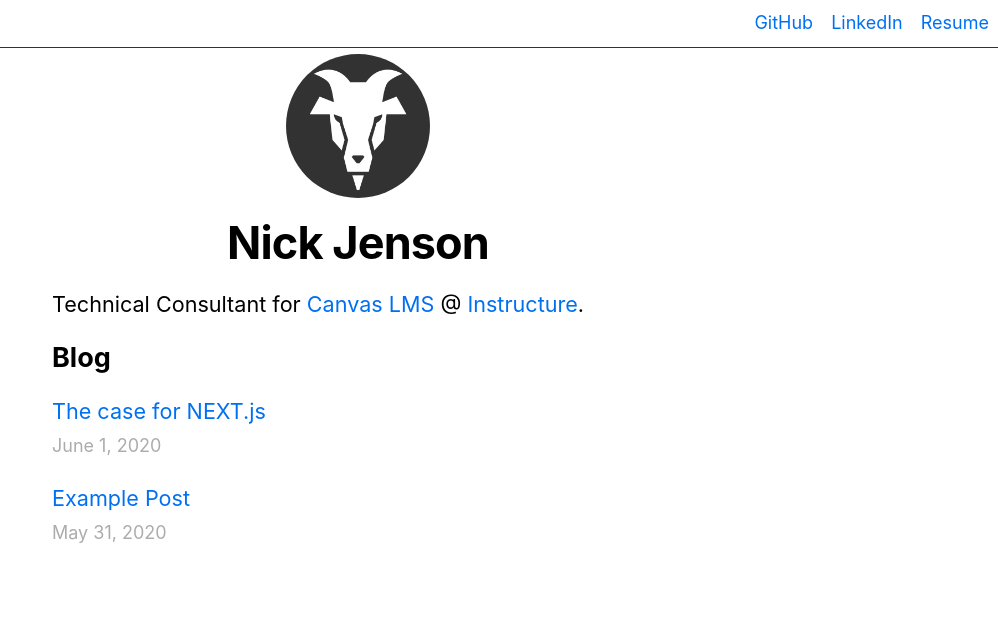
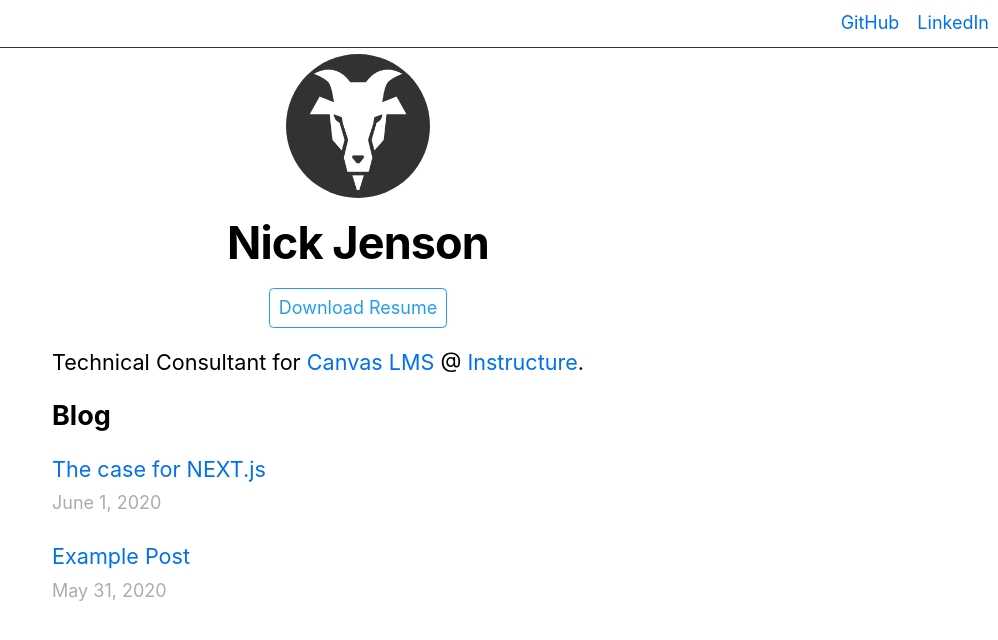
Before and after one commit to nickjenson/nickjenson.io, a Next.js app: page / in a window 1280 px wide. Shown: the top 640 px of the page, without its empty margins (282-1280 px from the left). Built offline with nearby package versions, Linux system fonts and the light colour scheme.

Commit message:
added resume

```diff
--- a/components/layout.js
+++ b/components/layout.js
@@ -20,7 +20,6 @@ export default function Layout({ children, home }) {
           </Link>
       )}
       <nav id="navbar">
-        <a href="/resume.pdf">Resume</a>
         <a href="#">LinkedIn</a>
         <a href="https://github.com/nickjenson">GitHub</a>
       </nav>
@@ -28,6 +27,7 @@ export default function Layout({ children, home }) {
           <>
             <img src="/images/profile.jpg" className={`${styles.headerHomeImage} ${utilStyles.borderCircle}`} alt={name} />
             <h1 className={utilStyles.heading2Xl}>{name}</h1>
+            <a id={styles.resume} href="/resume/nickjenson-resume.pdf">Download Resume</a>
           </>
         ) : (
           <>
--- a/components/layout.module.css
+++ b/components/layout.module.css
@@ -27,3 +27,26 @@
   left: 0;
   z-index: 1
 }
+.backToHome:hover {
+  text-decoration: none
+}
+#resume {
+  color: #249eec;
+  background-color: transparent;
+  background-image: none;
+  border: solid 1px #249eec;
+  display: inline-block;
+  text-align: center;
+  white-space: nowrap;
+  vertical-align: middle;
+  text-decoration: none;
+  user-select: none;
+  -webkit-user-select: none;
+  -moz-user-select: none;
+  -ms-user-select: none;
+  padding: .25rem .5rem;
+  font-size: 1rem;
+  border-radius: .25rem;
+  cursor: pointer;
+  margin: 0 1rem 1rem;
+}
```
Also changed, not shown: 1 other file (tests, documents, lock files or other folders).
